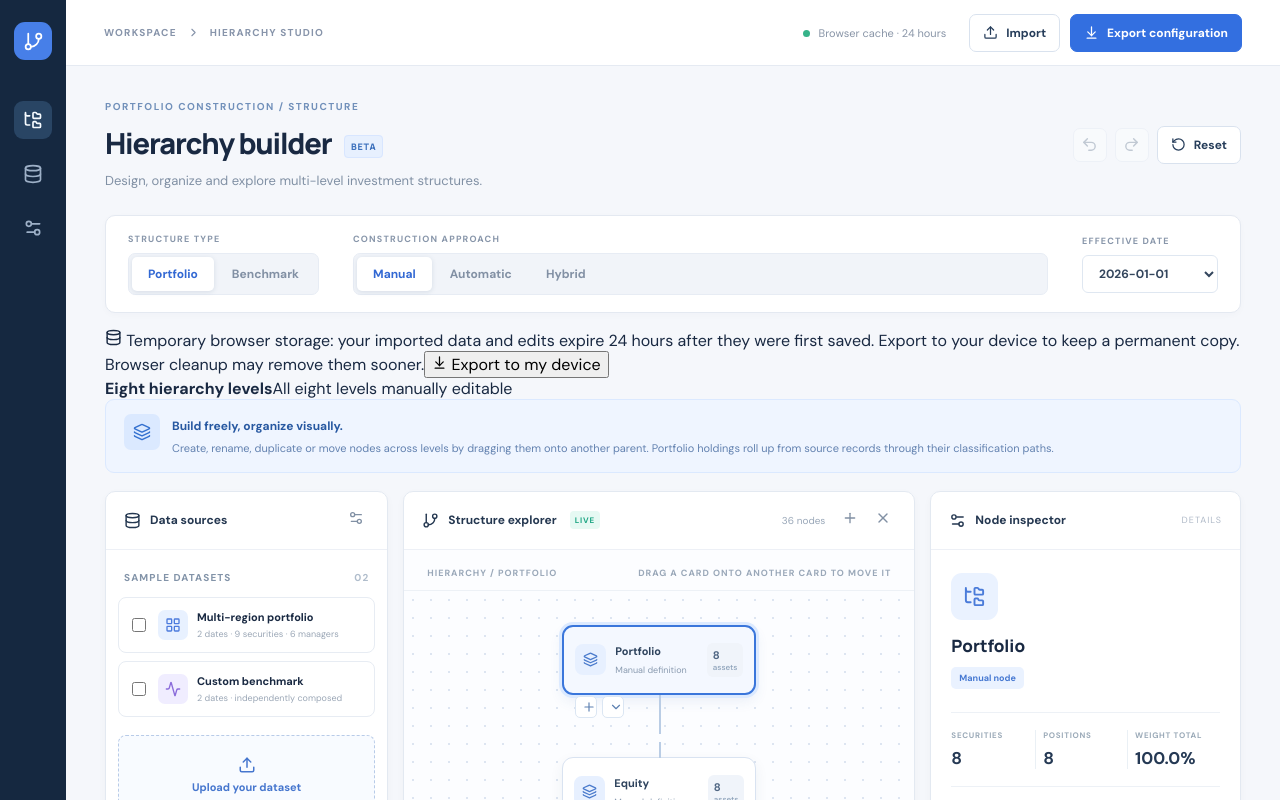
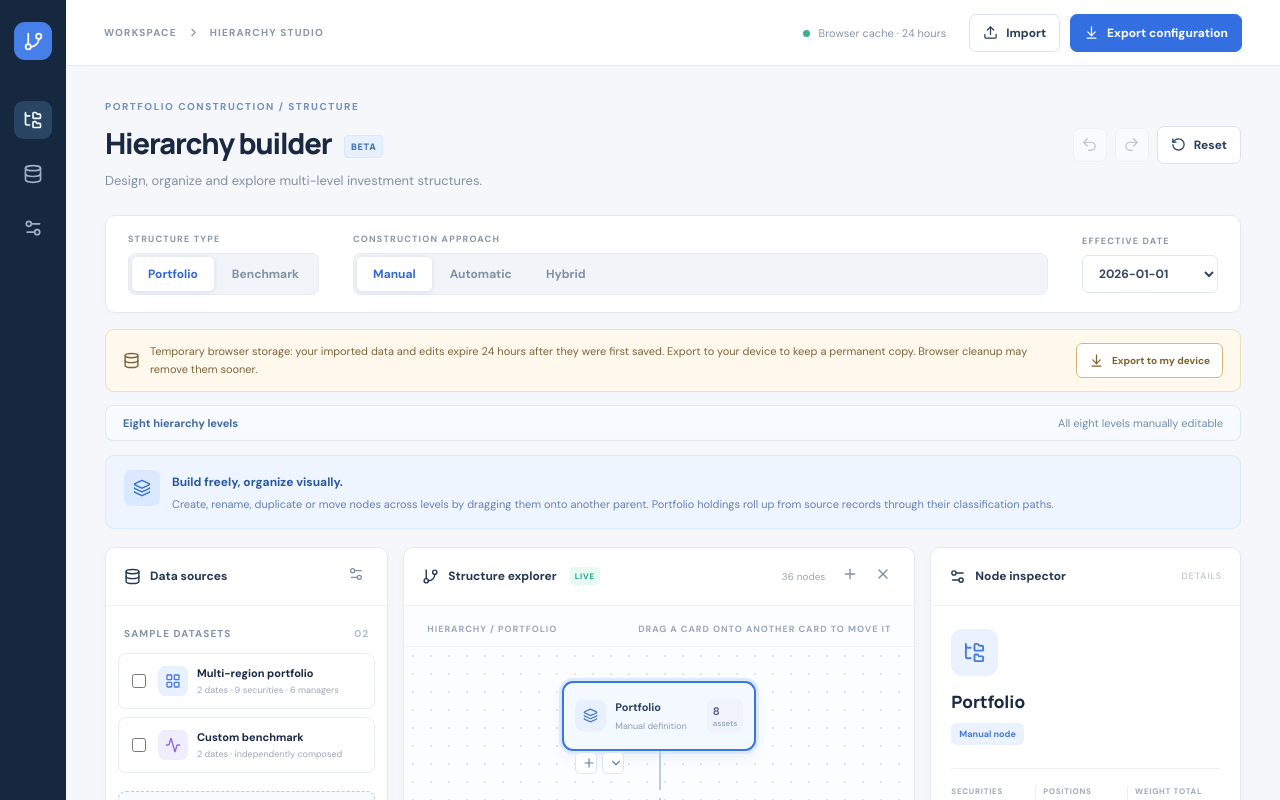
Before and after one commit to KayalvizhiT513/portfolio-benchmark-hierarchy-builder, a React (Vite) app: page / in a window 1280 px wide. Shown: the top 800 px of the page. Built offline with nearby package versions, Linux system fonts and the light colour scheme.

Commit message:
style: add benchmark rule controls and retention messaging

```diff
--- a/src/style.css
+++ b/src/style.css
@@ -41,3 +41,30 @@
 .collapsed-count{position:relative;margin-top:25px;border:1px dashed #bcd0e9;border-radius:16px;background:#f2f7ff;padding:6px 12px;display:flex;gap:5px;align-items:center;font-size:10px;color:#4775b3}
 .collapsed-count::before{content:"";height:24px;border-left:2px solid #bacde5;position:absolute;top:-25px;left:50%}
 @media(max-width:760px){.diagram-scroll{padding:25px 15px;max-height:500px}.diagram-branch{min-width:185px;padding:0 8px}.diagram-card{min-width:185px}}
+
+/* Eight-level hierarchy, retention warning and custom benchmark editing */
+.retention-note{background:#fff8ec;border:1px solid #efdeb9;border-radius:9px;margin:0 0 13px;padding:13px 17px;display:flex;align-items:center;gap:20px;justify-content:space-between;color:#7a653a}
+.retention-note>span{display:flex;align-items:center;gap:10px;font-size:11px;line-height:1.6}
+.retention-note>span svg{flex-shrink:0}
+.retention-note button{display:flex;gap:8px;align-items:center;border:1px solid #d8b777;border-radius:6px;background:#fff;padding:9px 12px;color:#806028;font-size:10px;font-weight:800;white-space:nowrap}
+.level-strip{margin:0 0 14px;padding:10px 17px;display:flex;justify-content:space-between;gap:16px;border:1px solid #dce9f5;border-radius:8px;background:#f7fbff}
+.level-strip b{font-size:11px;color:#426a9b}
+.level-strip span{font-size:11px;color:#718da7}
+.benchmark-rules{padding:14px 18px;border-top:1px solid #e6ebf3}
+.benchmark-rules p,.benchmark-rules .rule-hint{font-size:10px;line-height:1.6;color:#8899ab}
+.benchmark-rules>label{display:flex;flex-direction:column;gap:6px;font-size:10px;font-weight:800;color:#566c85;margin:12px 0}
+.benchmark-rules>label select{height:34px;width:100%;padding:0 9px;border:1px solid #dae5f0;border-radius:6px;background:#fff;color:#334b65;font-size:11px}
+.benchmark-security-list{max-height:160px;overflow:auto;margin:8px 0;border:1px solid #e4eaf2;border-radius:6px}
+.benchmark-security{display:flex;align-items:center;justify-content:space-between;gap:8px;padding:8px;border-bottom:1px solid #f0f2f7}
+.benchmark-security>label{display:flex;align-items:center;gap:6px;font-size:10px;color:#41566f;min-width:0}
+.benchmark-security>label input{accent-color:#3977dc}
+.benchmark-security>label span{overflow:hidden;text-overflow:ellipsis}
+.benchmark-security>label small{display:block;color:#92a2b5}
+.benchmark-security>input{width:67px;border:1px solid #d6e2ed;border-radius:5px;padding:5px;font-size:11px}
+.assignments{padding:13px 18px;border-top:1px solid #e6ebf3}
+.assign-title{font-size:10px;font-weight:800;letter-spacing:.8px;color:#536d8c;display:flex;justify-content:space-between}
+.assignments p{font-size:10px;color:#8398aa;line-height:1.5}
+.assign-list{max-height:140px;overflow:auto}
+.assign-list label{display:flex;align-items:center;gap:6px;font-size:10px;padding:5px 0}
+.assign-list label code{margin-left:auto;color:#8aa0b5;font-size:9px}
+@media(max-width:780px){.retention-note,.level-strip{flex-direction:column;align-items:flex-start;gap:10px}.retention-note button{white-space:normal}}
```
